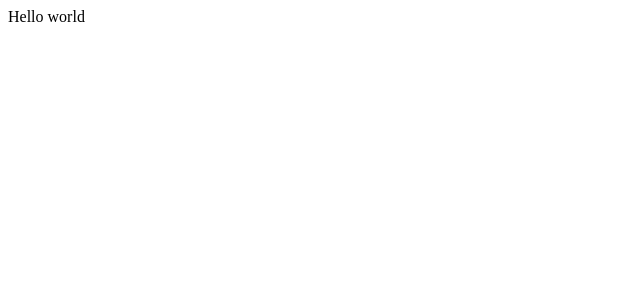
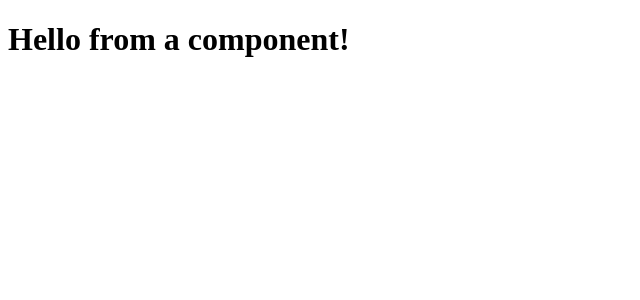
Before and after one commit to FreshLemur/Really-studying-react, a React (Vite) app in the folder reactpro/: page / in a window 1280 px wide. Shown: the top 300 px of the page, without its empty margins (0-640 px from the left). Built offline with nearby package versions, Linux system fonts and the light colour scheme.

Commit message:
5 lesson end

```diff
--- a/reactpro/src/App.jsx
+++ b/reactpro/src/App.jsx
@@ -1,8 +1,11 @@
+import Hello from "./components/Hello"
+
 function App() { // Компонент, який створений за допомогою React
 // Увесь код знизу називається JSX. Саме цей код відповідає за те, що відображається на веб-сторінці.
   return (
-    <div className="App"> {/* Це div нашого компоненту. Видалили все, що було всередині, тому тепер вкладка пуста. */}
-        Hello world {/* Бачимо текст по центру. */}
+    <div className="App"> {/* Це div нашого компоненту.*/}
+        <Hello/> {/* Використання Hello, якого ми отримали з import. */}
+
     </div>
   )
 }
--- /dev/null
+++ b/reactpro/src/components/Hello.jsx
@@ -0,0 +1,4 @@
+function Hello () {
+    return <h1>Hello from a component!</h1>
+}
+export default Hello;
```
Also changed, not shown: 1 other file (tests, documents, lock files or other folders).
